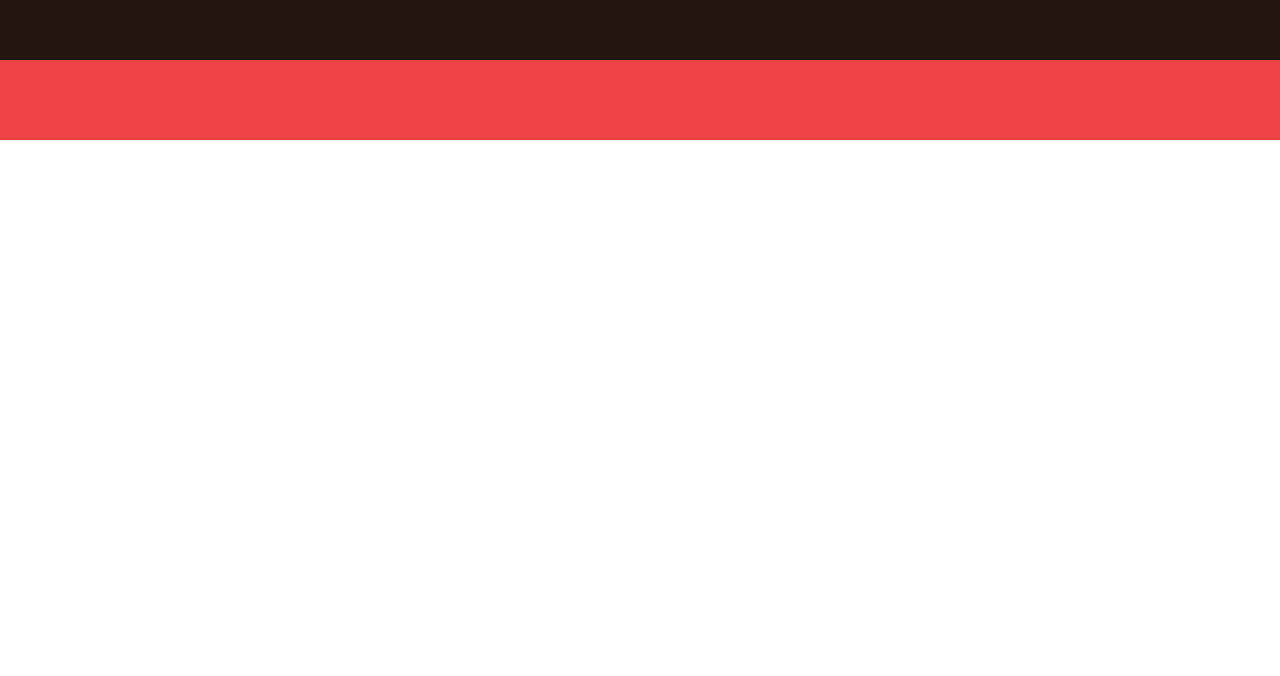
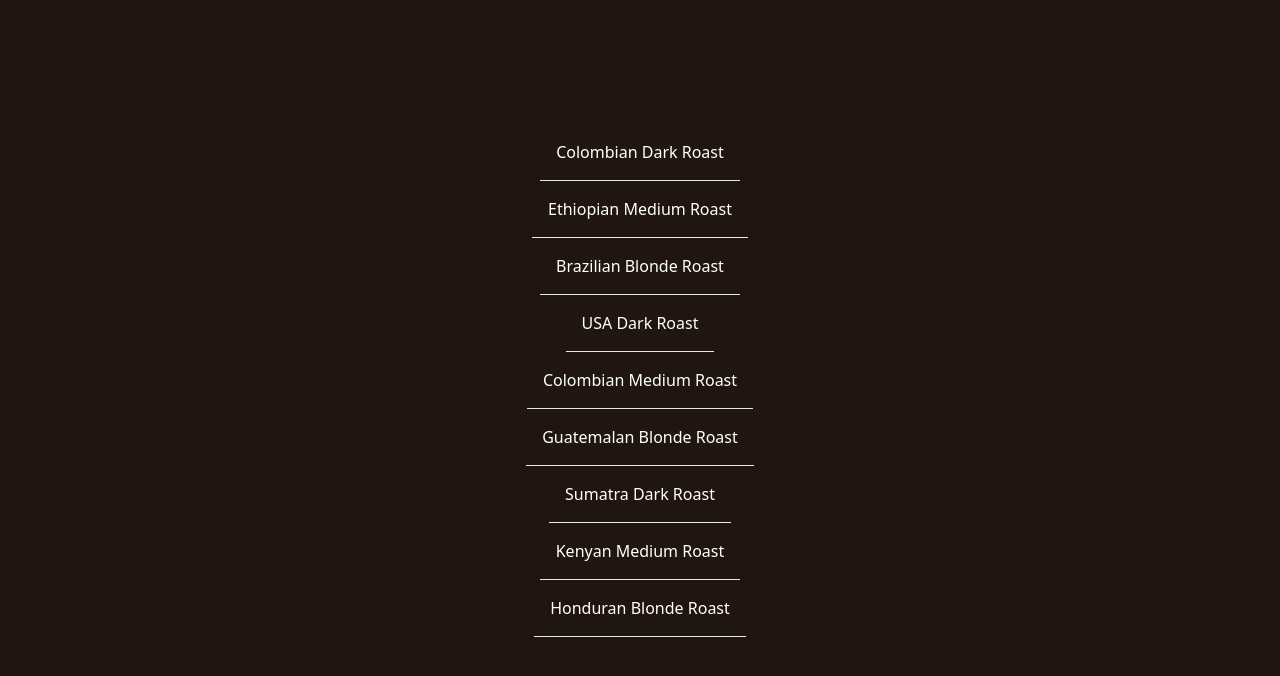
Before and after one commit to OlgaMinaievaWebDev/coffee-shop, a React (Vite) app: page / in a window 1280 px wide. Shown: the part 660-1336 px from the top of the page. Before the commit the page ends 800 px from the top, so only its background shows below. Built offline with nearby package versions, Linux system fonts and the light colour scheme.

Commit message:
menu to home

```diff
--- a/src/ui/Home.jsx
+++ b/src/ui/Home.jsx
@@ -1,21 +1,28 @@
+import Menu from "../components/Menu";
 import Button from "./Button";
 
 function HeroSection() {
   return (
+    <div>
       <section className="flex flex-col items-center justify-center  bg-darkerBrown text-white text-center px-4 py-12 h-[80vh] lg:max-w-auto mx-auto">
         <h1 className="text-4xl font-heading mb-4 md:text-7xl md:mb-8">
           Discover the <span className="text-orange">Art</span> of Coffee
         </h1>
         <p className="text-base font-body max-w-2xl md:text-lg">
           Welcome to our roastery, where every cup is a masterpiece. Savor the
-        rich aroma and nuanced flavors of our freshly roasted beans. Here, every
-        sip is more than just coffee—it's a moment of delight and inspiration.
+          rich aroma and nuanced flavors of our freshly roasted beans. Here,
+          every sip is more than just coffee—it's a moment of delight and
+          inspiration.
         </p>
         <div className="flex gap-8 py-4 mt-4 ">
           <Button type="primary">Shop Now</Button>
           <Button type="secondary">Learn More</Button>
         </div>
       </section>
+      <section id="menu">
+        <Menu />
+      </section>
+    </div>
   );
 }
 
```
Lines whose indentation alone changed are shown as unchanged.
